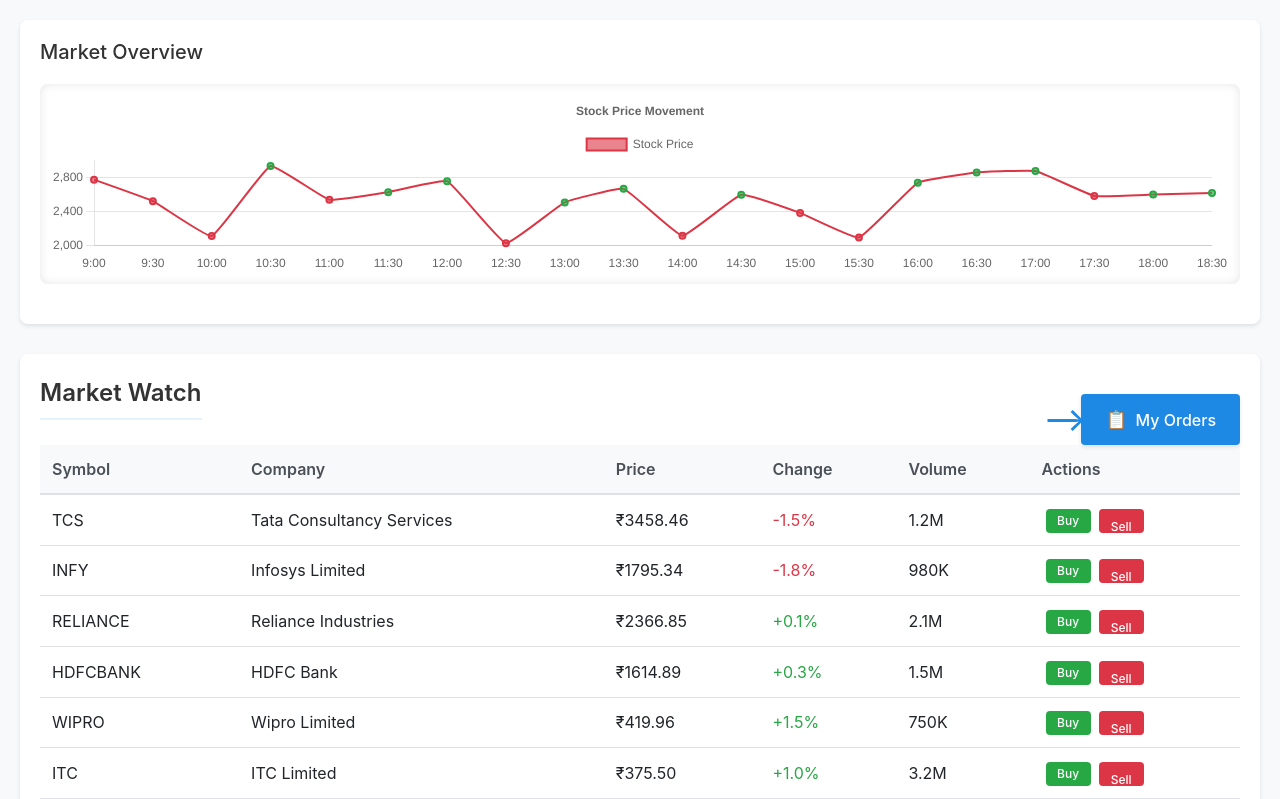
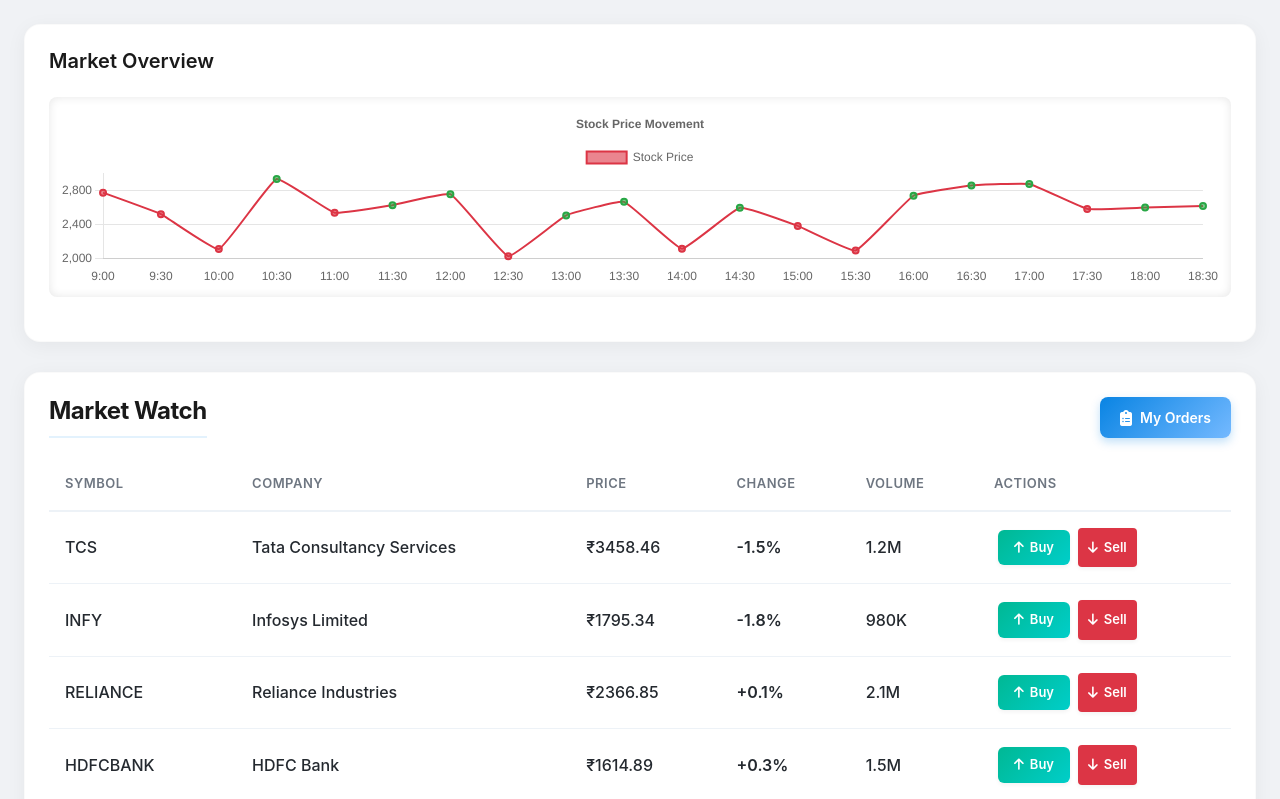
Before and after one commit to Chiranjeeb-Dash-Git/Zerodha-, a React (Create React App) app in the folder frontend/: page /Zerodha-/trading in a window 1280 px wide. Shown: the top 799 px of the page. Built offline with nearby package versions, Linux system fonts and the light colour scheme; no server answers.

Commit message:
UI: Premium redesign for TradingView page

```diff
--- a/frontend/src/components/trading/TradingView.css
+++ b/frontend/src/components/trading/TradingView.css
@@ -1,115 +1,170 @@
 .trading-view-container {
-    padding: 20px;
-    background: #f8f9fa;
+    padding: 24px;
+    background: #f0f2f5;
     min-height: 100vh;
+    font-family: 'Inter', -apple-system, BlinkMacSystemFont, "Segoe UI", Roboto, Helvetica, Arial, sans-serif;
 }
 
 .market-watch {
-    background: white;
-    border-radius: 8px;
-    box-shadow: 0 2px 4px rgba(0,0,0,0.1);
-    padding: 20px;
-    margin-bottom: 20px;
+    background: #ffffff;
+    border-radius: 16px;
+    box-shadow: 0 4px 20px rgba(0, 0, 0, 0.05);
+    padding: 24px;
+    margin-bottom: 24px;
+    border: 1px solid rgba(0,0,0,0.02);
 }
 
 .market-watch h2 {
-    margin-bottom: 20px;
-    color: #333;
+    margin: 0;
+    color: #1a1a1a;
     font-size: 24px;
+    font-weight: 700;
+    letter-spacing: -0.5px;
 }
 
 .stocks-table {
     overflow-x: auto;
+    margin-top: 20px;
 }
 
 .stocks-table table {
     width: 100%;
-    border-collapse: collapse;
+    border-collapse: separate;
+    border-spacing: 0;
 }
 
 .stocks-table th {
-    background: #f8f9fa;
-    padding: 12px;
+    background: #ffffff;
+    padding: 16px;
     text-align: left;
     font-weight: 600;
-    color: #495057;
-    border-bottom: 2px solid #dee2e6;
+    color: #6e7681;
+    font-size: 13px;
+    text-transform: uppercase;
+    letter-spacing: 0.5px;
+    border-bottom: 2px solid #edf2f7;
 }
 
 .stocks-table td {
-    padding: 12px;
-    border-bottom: 1px solid #dee2e6;
+    padding: 16px;
+    border-bottom: 1px solid #edf2f7;
+    color: #24292f;
+    font-weight: 500;
+    vertical-align: middle;
+}
+
+.stocks-table tr {
+    transition: all 0.2s ease;
 }
 
 .stocks-table tr:hover {
     background: #f8f9fa;
     cursor: pointer;
+    transform: translateY(-1px);
+    box-shadow: 0 2px 8px rgba(0,0,0,0.02);
 }
 
 .positive {
-    color: #28a745;
+    color: #00b894;
+    font-weight: 600 !important;
 }
 
 .negative {
-    color: #dc3545;
+    color: #ff7675;
+    font-weight: 600 !important;
 }
 
-/* Base button styles */
+/* Modern Button Styles */
 .buy-btn, .sell-btn {
-    padding: 4px 8px;
+    padding: 8px 16px;
     border: none;
-    border-radius: 4px;
+    border-radius: 6px;
     margin: 0 4px;
     cursor: pointer;
-    font-weight: 500;
-    transition: all 0.3s ease;
-    font-size: 12px;
-    width: 45px !important;  /* Force width with !important */
-    height: 24px !important; /* Force height with !important */
-    display: inline-block !important; /* Force display type */
-    text-align: center;
-    line-height: 16px;
-    vertical-align: middle;
-    box-sizing: border-box; /* Add box-sizing to ensure consistent sizing */
+    font-weight: 600;
+    font-size: 13px;
+    transition: all 0.2s cubic-bezier(0.4, 0, 0.2, 1);
+    width: auto !important;
+    height: auto !important;
+    display: inline-flex !important;
+    align-items: center;
+    justify-content: center;
+    gap: 6px;
+    box-shadow: 0 2px 4px rgba(0,0,0,0.05);
 }
 
 .buy-btn {
-    background: #28a745;
+    background: linear-gradient(135deg, #00b894 0%, #00cec9 100%);
     color: white;
 }
 
 .buy-btn:hover {
-    background: #218838;
+    transform: translateY(-2px);
+    box-shadow: 0 4px 12px rgba(0, 184, 148, 0.3);
 }
 
 .sell-btn {
-    background: #dc3545;
+    background: linear-gradient(135deg, #ff7675 0%, #d63031 100%);
     color: white;
 }
 
 .sell-btn:hover {
-    background: #c82333;
+    transform: translateY(-2px);
+    box-shadow: 0 4px 12px rgba(255, 118, 117, 0.3);
 }
 
 .chart-section {
-    background: white;
-    border-radius: 8px;
-    box-shadow: 0 2px 4px rgba(0,0,0,0.1);
-    padding: 20px;
+    background: #ffffff;
+    border-radius: 16px;
+    box-shadow: 0 4px 20px rgba(0, 0, 0, 0.05);
+    padding: 24px;
     margin-bottom: 30px;
+    border: 1px solid rgba(0,0,0,0.02);
 }
 
 .chart-section h3 {
-    margin-bottom: 20px;
-    color: #333;
+    margin-top: 0;
+    margin-bottom: 24px;
+    color: #1a1a1a;
     font-size: 20px;
+    font-weight: 600;
 }
 
 .chart-container {
-    height: 600px;  /* Increased from 400px to 600px for a larger graph */
+    height: 600px;
     width: 100%;
     position: relative;
     margin: 20px 0;
+}
+
+.my-orders-btn {
+    background: linear-gradient(135deg, #0984e3 0%, #74b9ff 100%);
+    color: white;
+    padding: 10px 20px;
+    border: none;
+    border-radius: 8px;
+    cursor: pointer;
+    font-weight: 600;
+    font-size: 14px;
+    transition: all 0.3s cubic-bezier(0.4, 0, 0.2, 1);
+    display: flex;
+    align-items: center;
+    gap: 8px;
+    box-shadow: 0 4px 10px rgba(9, 132, 227, 0.25);
+    margin: 0;
+}
+
+.my-orders-btn i {
+    font-size: 16px;
+}
+
+.my-orders-btn:hover {
+    transform: translateY(-2px);
+    box-shadow: 0 6px 15px rgba(9, 132, 227, 0.4);
+}
+
+.my-orders-btn:active {
+    transform: translateY(0);
 }
 
 @media (max-width: 768px) {
@@ -118,104 +173,91 @@
     }
 
     .buy-btn, .sell-btn {
-        padding: 4px 8px;
+        padding: 6px 12px;
         font-size: 12px;
     }
 
     .chart-container {
-        height: 400px;  /* Also increased mobile height from 300px to 400px */
+        height: 400px;
+    }
+
+    .market-watch h2 {
+        margin-bottom: 12px;
+    }
+
+    .market-watch > div {
+        flex-direction: column;
+        align-items: flex-start !important;
+        gap: 16px;
+    }
+
+    .my-orders-btn {
+        width: 100%;
+        justify-content: center;
     }
 }
 
 .trading-container {
-    padding: 20px;
+    padding: 24px;
     max-width: 1200px;
     margin: 0 auto;
 }
 
 .trading-panel {
-    background: white;
-    border-radius: 8px;
-    padding: 20px;
-    box-shadow: 0 2px 4px rgba(0,0,0,0.1);
+    background: #ffffff;
+    border-radius: 12px;
+    padding: 24px;
+    box-shadow: 0 4px 20px rgba(0, 0, 0, 0.05);
 }
 
 .form-group {
-    margin-bottom: 15px;
+    margin-bottom: 16px;
 }
 
 .form-group label {
     display: block;
-    margin-bottom: 5px;
+    margin-bottom: 6px;
     font-weight: 500;
+    color: #4a5568;
+    font-size: 14px;
 }
 
 .form-group input,
 .form-group select {
     width: 100%;
-    padding: 8px;
-    border: 1px solid #ddd;
-    border-radius: 4px;
+    padding: 10px 12px;
+    border: 1px solid #e2e8f0;
+    border-radius: 6px;
+    font-size: 14px;
+    transition: border-color 0.2s ease, box-shadow 0.2s ease;
 }
 
-.my-orders-btn {
-    margin-top: 20px;
-    background: #1E88E5;
+.form-group input:focus,
+.form-group select:focus {
+    outline: none;
+    border-color: #3182ce;
+    box-shadow: 0 0 0 3px rgba(49, 130, 206, 0.1);
+}
+
+.submit-btn {
+    background: linear-gradient(135deg, #0984e3 0%, #74b9ff 100%);
     color: white;
     padding: 12px 24px;
     border: none;
-    border-radius: 4px;
+    border-radius: 6px;
     cursor: pointer;
-    font-weight: 500;
+    font-weight: 600;
+    font-size: 15px;
+    width: 100%;
     transition: all 0.3s ease;
-    display: flex;
-    align-items: center;
-    gap: 8px;
-    box-shadow: 0 2px 4px rgba(0,0,0,0.1);
-    position: relative;
-}
-
-.my-orders-btn:before {
-    content: "📋";
-    font-size: 18px;
-}
-
-.my-orders-btn:after {
-    content: "⟶";  /* Changed to right-pointing arrow */
-    position: absolute;
-    left: -40px;  /* Position to the left of the button */
-    top: 50%;    /* Center vertically */
-    transform: translateY(-50%);
-    font-size: 32px;  /* Increased size */
-    color: #1E88E5;
-    animation: pointRight 1.5s infinite;
-}
-
-@keyframes pointRight {
-    0%, 100% {
-        transform: translateY(-50%) translateX(0);
-    }
-    50% {
-        transform: translateY(-50%) translateX(10px);
-    }
-}
-
-.my-orders-btn:hover {
-    background: #1976D2;
-    transform: translateY(-2px);
-    box-shadow: 0 4px 8px rgba(0,0,0,0.2);
-}
-
-.submit-btn {
-    background: #1E88E5;
-    color: white;
-    padding: 10px 20px;
-    border: none;
-    border-radius: 4px;
-    cursor: pointer;
-    width: 100%;
+    box-shadow: 0 4px 10px rgba(9, 132, 227, 0.2);
 }
 
 .submit-btn:hover {
-    background: #1976D2;
+    transform: translateY(-2px);
+    box-shadow: 0 6px 15px rgba(9, 132, 227, 0.35);
 }
+
+.submit-btn:active {
+    transform: translateY(0);
+}
--- a/frontend/src/components/trading/TradingView.js
+++ b/frontend/src/components/trading/TradingView.js
@@ -240,7 +240,9 @@
             <div className="market-watch">
                 <div style={{ display: 'flex', justifyContent: 'space-between', alignItems: 'center' }}>
                     <h2>Market Watch</h2>
-                    <button className="my-orders-btn" onClick={() => navigate('/my-orders')}>My Orders</button>
+                    <button className="my-orders-btn" onClick={() => navigate('/my-orders')}>
+                        <i className="fas fa-clipboard-list"></i> My Orders
+                    </button>
                 </div>
                 <div className="stocks-table">
                     <table>
@@ -272,7 +274,7 @@
                                                 handleTrade(stock.id, 'BUY');
                                             }}
                                         >
-                                            Buy
+                                            <i className="fas fa-arrow-up"></i> Buy
                                         </button>
                                         <button
                                             className="sell-btn"
@@ -281,7 +283,7 @@
                                                 handleTrade(stock.id, 'SELL');
                                             }}
                                         >
-                                            Sell
+                                            <i className="fas fa-arrow-down"></i> Sell
                                         </button>
                                     </td>
                                 </tr>
```
